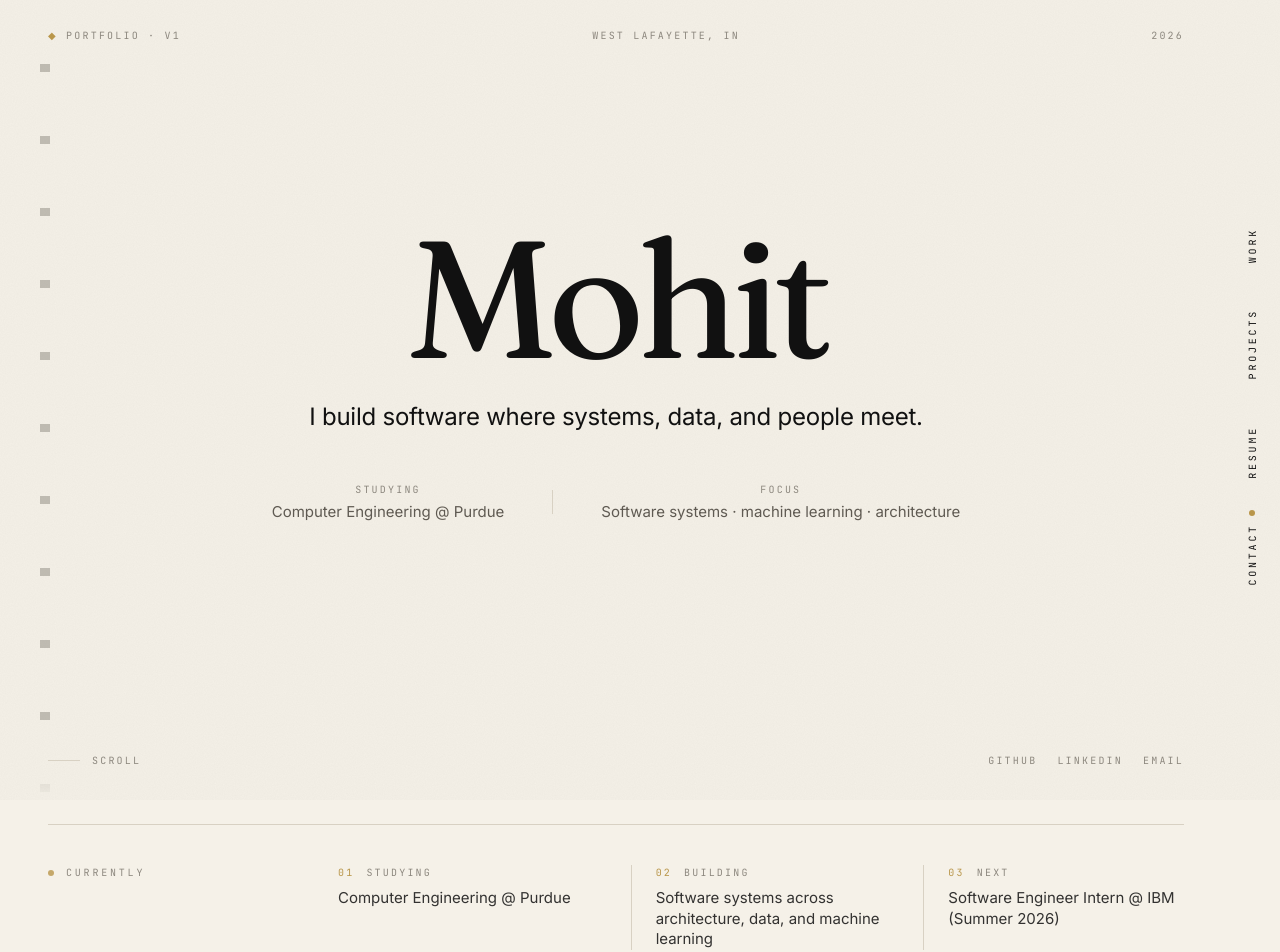
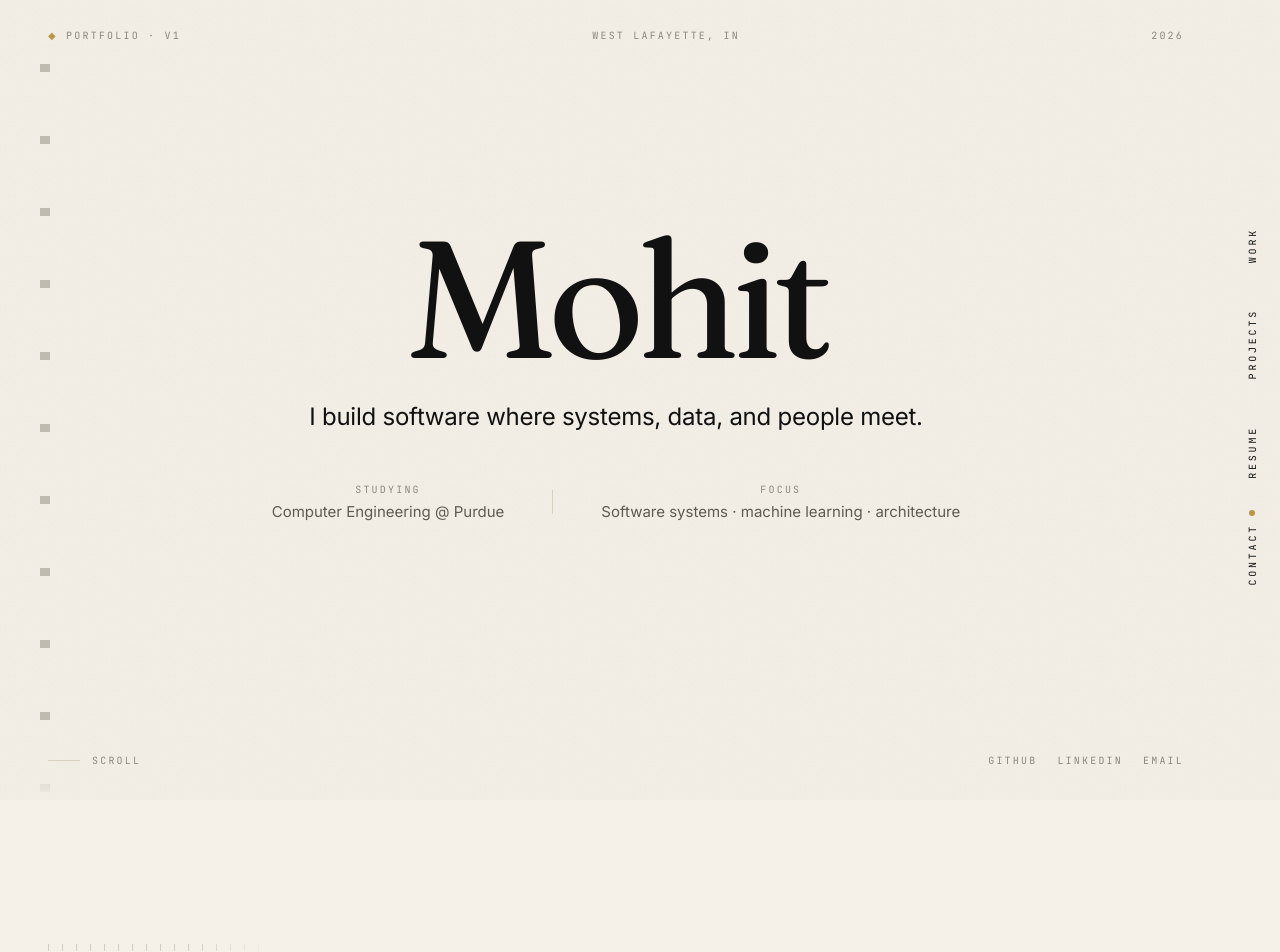
Before and after one commit to MohitManna-2006/personal-portfolio, a Next.js app: page / in a window 1280 px wide. Shown: the top 952 px of the page. Built offline with nearby package versions, Linux system fonts and the light colour scheme.

Commit message:
chore: remove Currently section (info kept in hero), clean scroll

```diff
--- a/app/page.tsx
+++ b/app/page.tsx
@@ -1,5 +1,4 @@
 import { ScrollVideoHero } from "@/components/hero/ScrollVideoHero";
-import { CurrentlySection } from "@/components/sections/CurrentlySection";
 import { WorkSection } from "@/components/sections/WorkSection";
 import { ProjectsSection } from "@/components/sections/ProjectsSection";
 import { ResearchSection } from "@/components/sections/ResearchSection";
@@ -14,7 +13,6 @@ export default function Home() {
       <SideNav />
       <main className="relative z-10">
         <ScrollVideoHero />
-        <CurrentlySection />
         <WorkSection />
         <ProjectsSection />
         <ResearchSection />
--- a/components/sections/CurrentlySection.tsx
+++ /dev/null
@@ -1,66 +0,0 @@
-type Item = {
-  index: string;
-  label: string;
-  value: string;
-};
-
-const items: Item[] = [
-  {
-    index: "01",
-    label: "Studying",
-    value: "Computer Engineering @ Purdue",
-  },
-  {
-    index: "02",
-    label: "Building",
-    value:
-      "Software systems across architecture, data, and machine learning",
-  },
-  {
-    index: "03",
-    label: "Next",
-    value: "Software Engineer Intern @ IBM (Summer 2026)",
-  },
-];
-
-export function CurrentlySection() {
-  return (
-    <section
-      aria-label="Currently"
-      className="relative px-6 md:px-12 lg:pr-24 pt-4 pb-12 md:pt-6 md:pb-16 max-w-[1440px] mx-auto"
-    >
-      <div className="grid grid-cols-12 gap-6 border-t border-b border-[var(--line)] py-8 md:py-10">
-        <div className="col-span-12 md:col-span-3">
-          <div className="flex items-center gap-3 font-mono text-[10px] tracking-[0.28em] uppercase text-[var(--text-muted)]">
-            <span
-              aria-hidden
-              className="h-[6px] w-[6px] rounded-full bg-[var(--accent)] opacity-80"
-            />
-            <span>Currently</span>
-          </div>
-        </div>
-
-        <ul className="col-span-12 md:col-span-9 grid grid-cols-1 md:grid-cols-3 gap-x-8 gap-y-6">
-          {items.map((it, i) => (
-            <li
-              key={it.index}
-              className={`flex flex-col gap-2 ${
-                i === 0
-                  ? ""
-                  : "md:border-l md:border-[var(--line)] md:pl-6"
-              }`}
-            >
-              <div className="flex items-baseline gap-3 font-mono text-[10px] tracking-[0.22em] uppercase">
-                <span className="text-[var(--accent)]">{it.index}</span>
-                <span className="text-[var(--text-muted)]">{it.label}</span>
-              </div>
-              <p className="text-[var(--foreground)]/85 text-sm md:text-[15px] leading-snug max-w-xs">
-                {it.value}
-              </p>
-            </li>
-          ))}
-        </ul>
-      </div>
-    </section>
-  );
-}
```
